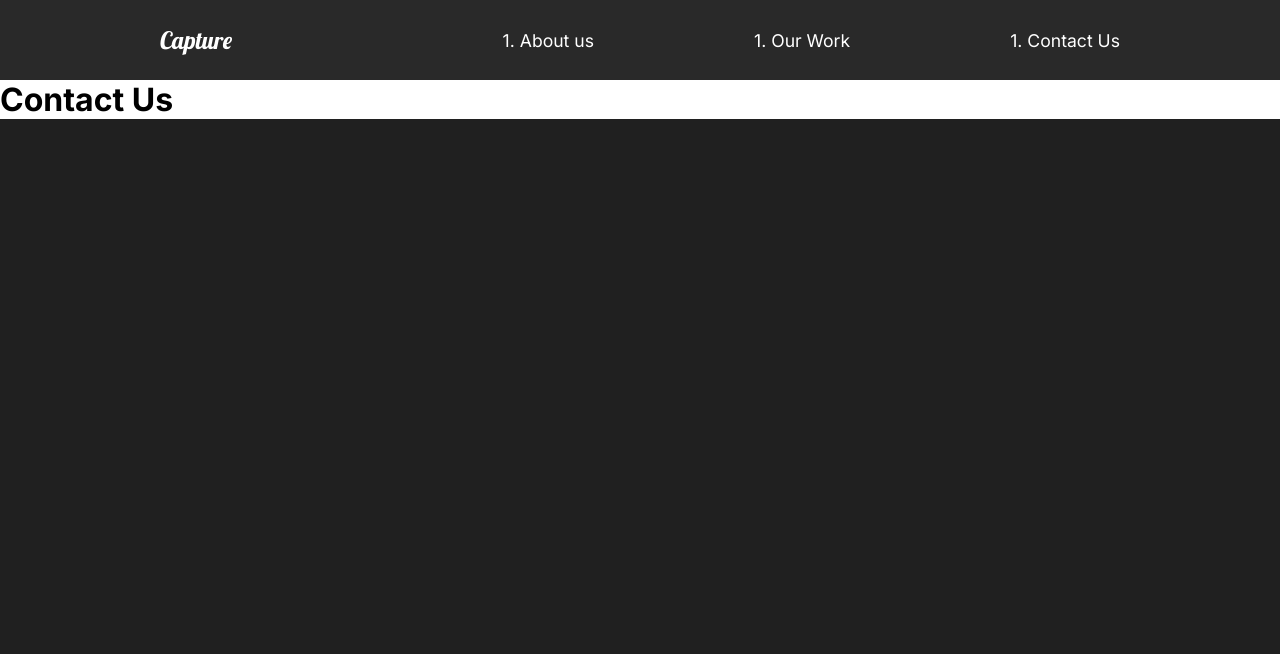
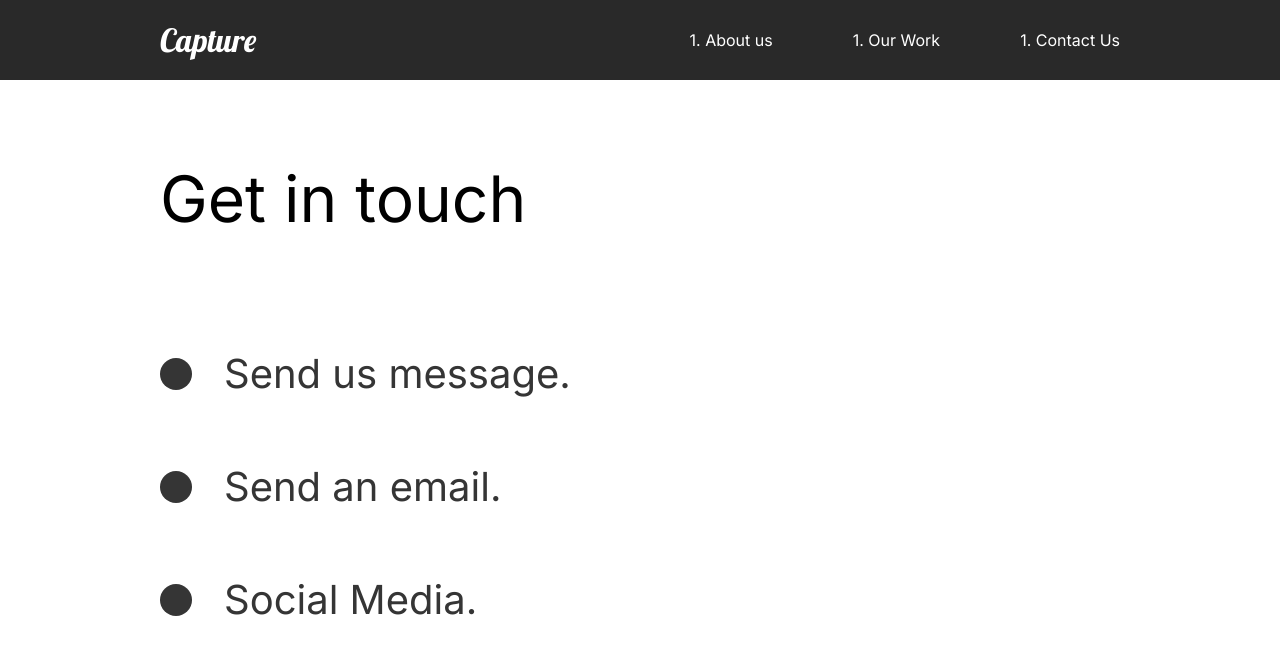
Before and after one commit to nevengluhovic/react-portfolio, a React (Create React App) app: page /contact in a window 1280 px wide. Shown: the top 654 px of the page. Built offline with nearby package versions, Linux system fonts and the light colour scheme.

Commit message:
15. Scroll Animations

```diff
--- a/src/animation.js
+++ b/src/animation.js
@@ -81,3 +81,16 @@
     },
   },
 };
+
+export const scrollReveal = {
+  hidden: { opacity: 0, scale: 1.2, transition: { duration: 0.5 } },
+  show: {
+    opacity: 1,
+    scale: 1,
+    transition: {
+      duration: 0.5,
+    },
+  },
+};
+
+//
--- a/src/components/FaqSection.js
+++ b/src/components/FaqSection.js
@@ -3,10 +3,18 @@
 import { About } from "../styles";
 import Toggle from "./Toggle";
 import { AnimateSharedLayout } from "framer-motion";
+import { useScroll } from "./useScroll";
+import { scrollReveal } from "../animation";
 
 const FaqSection = () => {
+  const [element, controls] = useScroll();
   return (
-    <Faq>
+    <Faq
+      variants={scrollReveal}
+      initial="hidden"
+      ref={element}
+      animate={controls}
+    >
       <h2>
         Any Questions <span>FAQ</span>
       </h2>
@@ -61,6 +69,7 @@
 };
 
 const Faq = styled(About)`
+  font-size: 1rem;
   display: block;
   span {
     display: block;
--- a/src/components/GlobalStyle.js
+++ b/src/components/GlobalStyle.js
@@ -10,7 +10,8 @@
 
 body{
     background: #202020;
-    font-family: 'inter', 'sans-serif'
+    font-family: 'inter', 'sans-serif';
+    overflow-x: hidden
 
 }
 button{
--- a/src/components/Nav.js
+++ b/src/components/Nav.js
@@ -1,6 +1,7 @@
 import React from "react";
 import styled from "styled-components";
 import { Link } from "react-router-dom";
+
 function Nav() {
   return (
     <StyledNav>
@@ -32,9 +33,13 @@
   align-items: center;
   padding: 1rem 10rem;
   background: #292929;
+  position: sticky;
+  top: 0;
+  z-index: 10;
   a {
     text-decoration: none;
     color: white;
+    font-size: 1rem;
   }
   ul {
     list-style: none;
@@ -42,11 +47,11 @@
   }
   #logo {
     font-family: "lobster", "incursive";
-    font-size: 1.5rem;
+    font-size: 2rem;
     font-weight: lighter;
   }
   li {
-    padding-left: 10rem;
+    padding-left: 5rem;
     position: relative;
   }
 `;
--- /dev/null
+++ b/src/components/ScrollTop.js
@@ -0,0 +1,15 @@
+import { useEffect } from "react";
+import { useLocation } from "react-router-dom";
+
+const ScrollTop = () => {
+  const { pathname } = useLocation();
+  useEffect(() => {
+    window.scroll({
+      top: 0,
+      left: 0,
+    });
+  }, [pathname]);
+  return null;
+};
+
+export default ScrollTop;
--- a/src/components/ServicesSection.js
+++ b/src/components/ServicesSection.js
@@ -7,10 +7,20 @@
 import home2 from "../img/home2.png";
 import { About, Description, Image, Hide } from "../styles";
 import styled from "styled-components";
+import { useInView } from "react-intersection-observer";
+import { useAnimation } from "framer-motion";
+import { scrollReveal } from "../animation";
+import { useScroll } from "./useScroll";
 
 const ServicesSection = () => {
+  const [element, controls] = useScroll();
   return (
-    <Services>
+    <Services
+      variants={scrollReveal}
+      animate={controls}
+      initial="hidden"
+      ref={element}
+    >
       <Description>
         <h2>
           High <span>quality</span> services
@@ -69,7 +79,7 @@
 `;
 
 const Card = styled.div`
-  flex-basis: 20rem;
+  /* flex-basis: 20rem; */
   .icon {
     display: flex;
     align-items: center;
--- /dev/null
+++ b/src/components/useScroll.js
@@ -0,0 +1,15 @@
+import React from "react";
+import { useInView } from "react-intersection-observer";
+import { useAnimation } from "framer-motion";
+
+export const useScroll = () => {
+  const controls = useAnimation();
+
+  const [element, view] = useInView({ threshold: 0.3 });
+  if (view) {
+    controls.start("show");
+  } else {
+    controls.start("hidden");
+  }
+  return [element, controls];
+};
--- a/src/pages/AboutUs.js
+++ b/src/pages/AboutUs.js
@@ -6,6 +6,7 @@
 //Animations
 import { motion } from "framer-motion";
 import { pageAnimation } from "../animation";
+import ScrollTop from "../components/ScrollTop";
 
 const AboutUs = () => {
   return (
@@ -18,6 +19,7 @@
       <AboutSection />
       <ServicesSection />
       <FaqSection />
+      <ScrollTop />
     </motion.div>
   );
 };
--- a/src/pages/ContactUs.js
+++ b/src/pages/ContactUs.js
@@ -1,20 +1,74 @@
 import React from "react";
 //Animations
 import { motion } from "framer-motion";
-import { pageAnimation } from "../animation";
+import { pageAnimation, titleAnim } from "../animation";
+import styled from "styled-components";
 
 function OurWork() {
   return (
-    <motion.div
+    <ContactStyle
       exit="exit"
       variants={pageAnimation}
       initial="hidden"
       animate="show"
       style={{ background: "#ffff" }}
     >
-      <h1>Contact Us</h1>
-    </motion.div>
+      <Title>
+        <Hide>
+          <motion.h2 variants={titleAnim}>Get in touch</motion.h2>
+        </Hide>
+      </Title>
+      <div>
+        <Hide>
+          <Social variants={titleAnim}>
+            <Circle />
+            <h2>Send us message.</h2>
+          </Social>
+        </Hide>
+        <Hide>
+          <Social variants={titleAnim}>
+            <Circle />
+            <h2>Send an email.</h2>
+          </Social>
+        </Hide>
+        <Hide>
+          <Social variants={titleAnim}>
+            <Circle />
+            <h2>Social Media.</h2>
+          </Social>
+        </Hide>
+      </div>
+    </ContactStyle>
   );
 }
 
+const ContactStyle = styled(motion.div)`
+  padding: 5rem 10rem;
+  color: #353535;
+  min-height: 90vh;
+`;
+
+const Title = styled.div`
+  margin-bottom: 5rem;
+  color: black;
+`;
+
+const Hide = styled.div`
+  overflow: hidden;
+`;
+const Circle = styled.div`
+  border-radius: 50%;
+  width: 2rem;
+  height: 2rem;
+  background: #353535;
+`;
+const Social = styled(motion.div)`
+  display: flex;
+  align-items: center;
+  h2 {
+    margin: 2rem;
+    font-size: 2.5rem;
+  }
+`;
+
 export default OurWork;
--- a/src/pages/OurWork.js
+++ b/src/pages/OurWork.js
@@ -15,8 +15,12 @@
   slider,
   sliderContainer,
 } from "../animation";
+import { useScroll } from "../components/useScroll";
+import ScrollTop from "../components/ScrollTop";
 
 function OurWork() {
+  const [element, controls] = useScroll();
+  const [element2, controls2] = useScroll();
   return (
     <Work
       style={{ background: "#ffff" }}
@@ -40,20 +44,26 @@
           </Hide>
         </Link>
       </Movie>
-      <Movie>
+      <Movie ref={element} animate={controls} variants={fade} initial="hidden">
         <h2>The Racer</h2>
-        <div className="line"></div>
+        <motion.div variants={lineAnim} className="line"></motion.div>
         <Link to="/work/the-racer">
           <img src={theracer} alt="" />
         </Link>
       </Movie>
-      <Movie>
+      <Movie
+        ref={element2}
+        animate={controls2}
+        variants={fade}
+        initial="hidden"
+      >
         <h2>Goodtimes</h2>
-        <div className="line"></div>
+        <motion.div variants={lineAnim} className="line"></motion.div>
         <Link to="/work/good-times">
           <img src={goodtimes} alt="" />
         </Link>
       </Movie>
+      <ScrollTop />
     </Work>
   );
 }
@@ -67,7 +77,7 @@
   }
 `;
 
-const Movie = styled.div`
+const Movie = styled(motion.div)`
   padding-bottom: 10rem;
   .line {
     height: 0.5rem;
--- a/src/styles.js
+++ b/src/styles.js
@@ -1,13 +1,15 @@
 import styled from "styled-components";
+import { motion } from "framer-motion";
 
 //Styled Components
-export const About = styled.div`
+export const About = styled(motion.div)`
   min-height: 90vh;
   display: flex;
   align-items: center;
   justify-content: space-between;
   padding: 5rem 10rem;
   color: white;
+  width: 100%;
 `;
 export const Description = styled.div`
   flex: 1;
```
Also changed, not shown: 1 other file (tests, documents, lock files or other folders).
